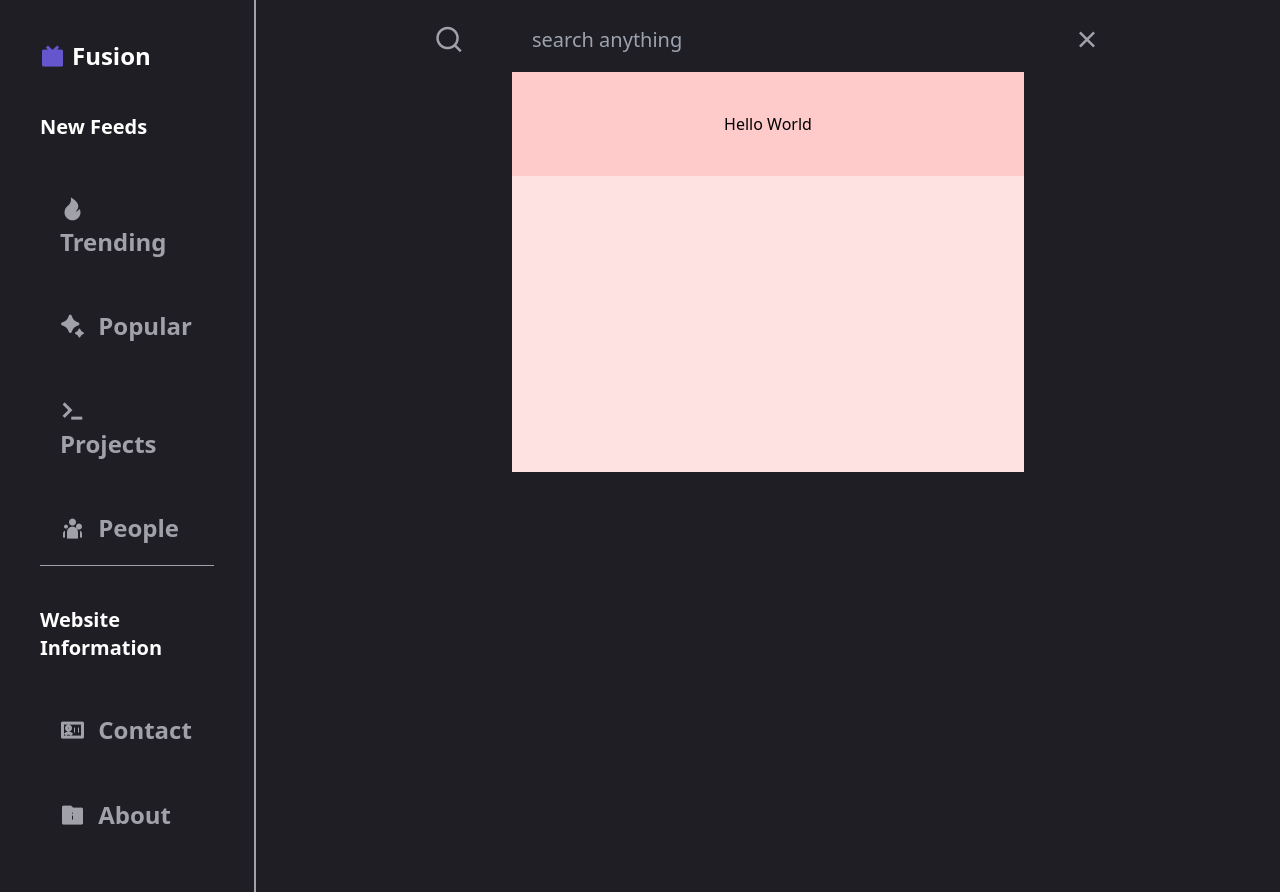
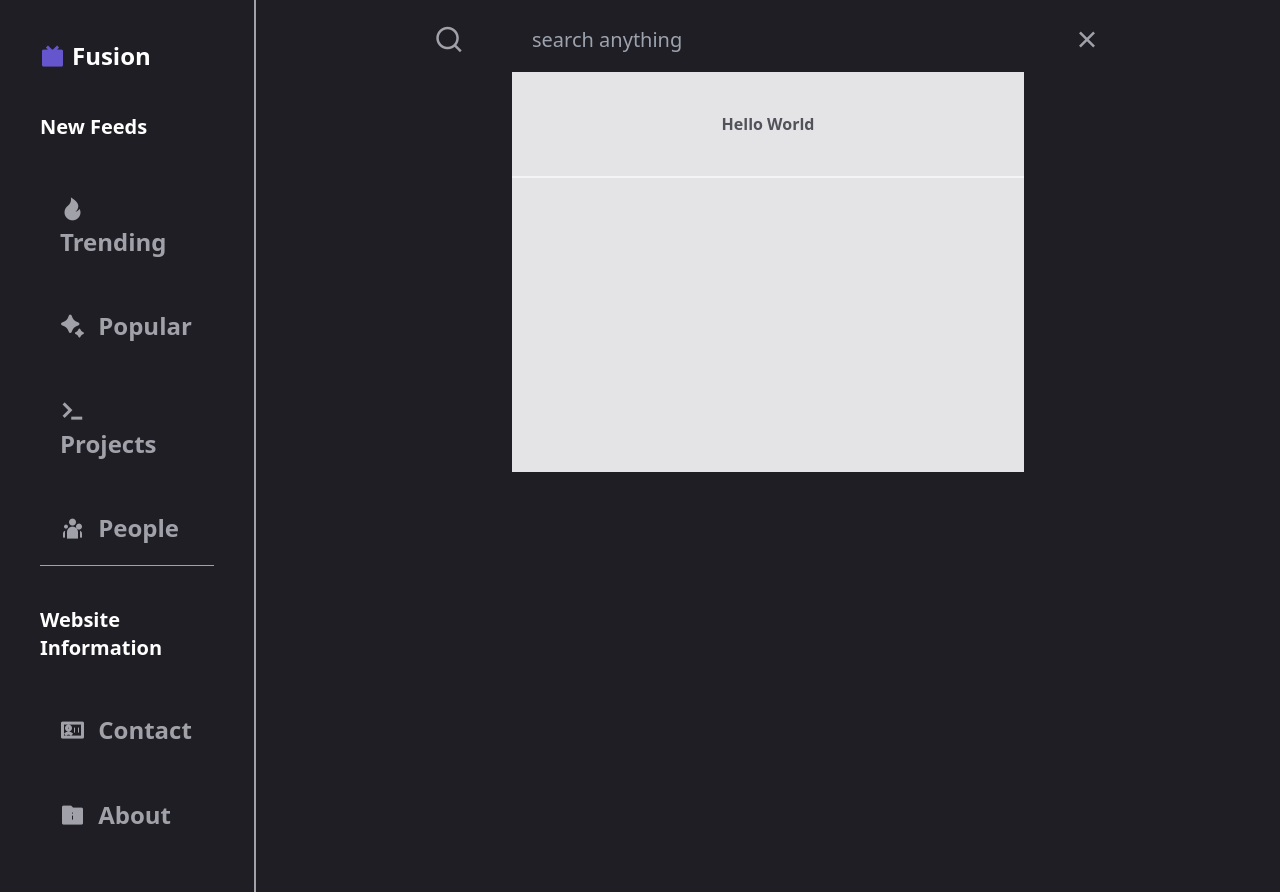
Before and after one commit to vrutansh/Fusion, a React (Vite) app: page / in a window 1280 px wide. Built offline with nearby package versions, Linux system fonts and the light colour scheme; the HTML template or start-up script is replaced by a standard one.

Commit message:
Top nav search part

```diff
--- a/src/components/templates/TopNav.jsx
+++ b/src/components/templates/TopNav.jsx
@@ -10,8 +10,8 @@ const TopNav = () => {
 
         <i class="text-zinc-400 text-3xl ri-close-fill"></i>
 
-        <div className='absolute w-[50%] h-[50vh] bg-red-100 top-[90%]'>
-            <Link className=' bg-red-200 w-[100%] inline-block bg-orange-800 p-10 flex justify-center items-center'>
+        <div className='absolute w-[50%] h-[50vh] bg-zinc-200 top-[90%] '>
+            <Link className='hover:text-black hover:bg-zinc-300 font-semibold text-zinc-600 w-[100%] p-10 flex justify-center items-center border-zinc-100 border-b-2'>
               <img src="" alt="" />
               <span>Hello World</span>
             </Link>
```
